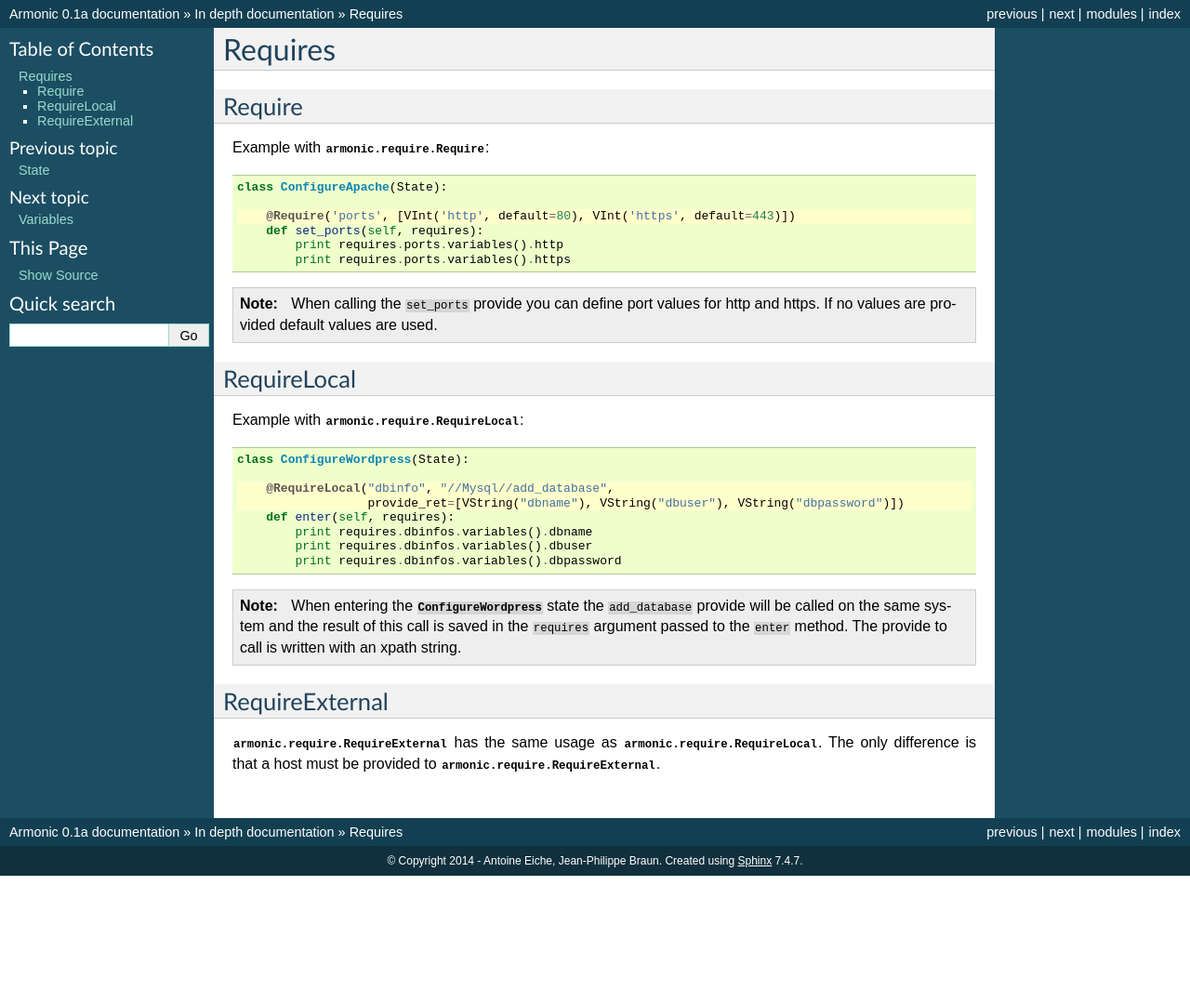
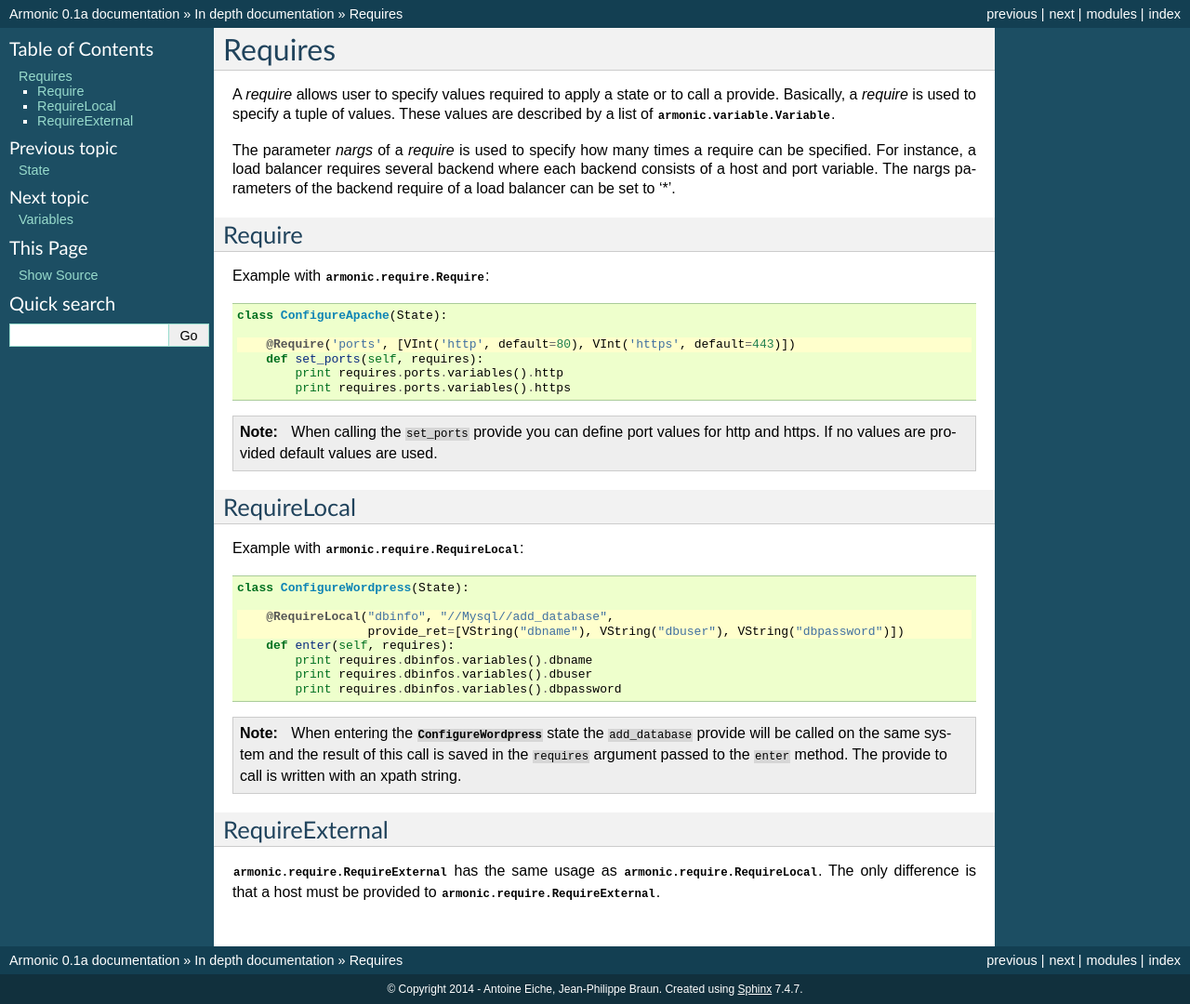
Before and after one commit to armonic/armonic, a Sphinx documentation site: the page built from doc/source/require.rst, in a window 1280 px wide. Shown: the whole page at 93% size. Built offline with Sphinx 7.4.7, drawn with Linux system fonts in a browser that asks for light colours; before the commit the page ends 942 px from its top, so only the background shows below that.

Commit message:
[doc] explaining nargs parameter

```diff
--- a/doc/source/require.rst
+++ b/doc/source/require.rst
@@ -2,6 +2,18 @@
 
 Requires
 ########
+
+A *require* allows user to specify values required to apply a state or
+to call a provide. Basically, a *require* is used to specify a tuple
+of values. These values are described by a list of
+:class:`armonic.variable.Variable`.
+
+The parameter `nargs` of a *require* is used to specify how many
+times a require can be specified. For instance, a load balancer
+requires several backend where each backend consists of a host and
+port variable. The nargs parameters of the backend require of a load
+balancer can be set to '*'.
+
 
 Require
 =======
```
